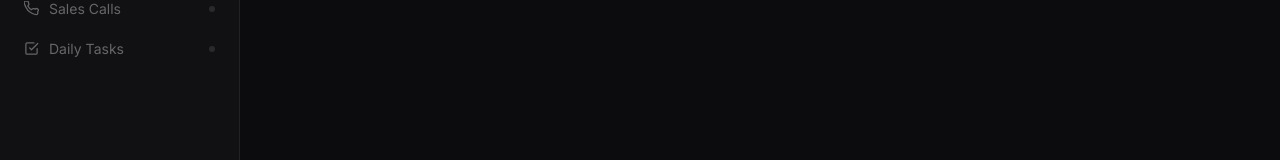
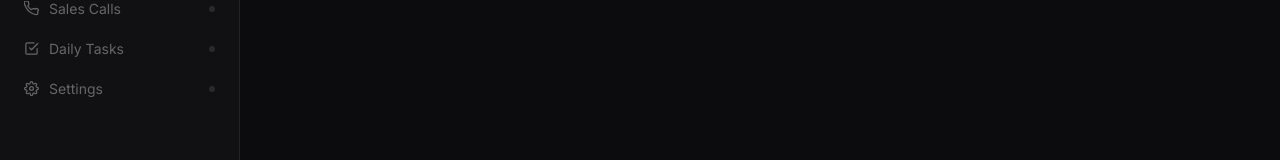
Before and after one commit to mediactive-agency/mediactive-dashboard-v2, a React (Vite) app: page / in a window 1280 px wide. Shown: the part 198-358 px from the top of the page. Built offline with nearby package versions, Linux system fonts and the light colour scheme.

Commit message:
v2: configurable data sources — Sidebar.jsx

```diff
--- a/src/components/Sidebar.jsx
+++ b/src/components/Sidebar.jsx
@@ -5,6 +5,7 @@
   { key: 'outreach',  label: 'Outreach',   icon: <svg width="15" height="15" viewBox="0 0 24 24" fill="none" stroke="currentColor" strokeWidth="2" strokeLinecap="round" strokeLinejoin="round"><line x1="22" y1="2" x2="11" y2="13"/><polygon points="22 2 15 22 11 13 2 9 22 2"/></svg> },
   { key: 'sales',     label: 'Sales Calls', icon: <svg width="15" height="15" viewBox="0 0 24 24" fill="none" stroke="currentColor" strokeWidth="2" strokeLinecap="round" strokeLinejoin="round"><path d="M22 16.92v3a2 2 0 01-2.18 2 19.79 19.79 0 01-8.63-3.07A19.5 19.5 0 013.07 9.81a19.79 19.79 0 01-3.07-8.63A2 2 0 012 0h3a2 2 0 012 1.72c.127.96.361 1.903.7 2.81a2 2 0 01-.45 2.11L6.09 7.91a16 16 0 006 6l1.27-1.27a2 2 0 012.11-.45c.907.339 1.85.573 2.81.7A2 2 0 0122 16.92z"/></svg> },
   { key: 'tasks',     label: 'Daily Tasks', icon: <svg width="15" height="15" viewBox="0 0 24 24" fill="none" stroke="currentColor" strokeWidth="2" strokeLinecap="round" strokeLinejoin="round"><path d="M9 11l3 3L22 4"/><path d="M21 12v7a2 2 0 0 1-2 2H5a2 2 0 0 1-2-2V5a2 2 0 0 1 2-2h11"/></svg> },
+  { key: 'settings',  label: 'Settings', icon: <svg width="15" height="15" viewBox="0 0 24 24" fill="none" stroke="currentColor" strokeWidth="2" strokeLinecap="round" strokeLinejoin="round"><circle cx="12" cy="12" r="3"/><path d="M19.4 15a1.65 1.65 0 0 0 .33 1.82l.06.06a2 2 0 0 1 0 2.83 2 2 0 0 1-2.83 0l-.06-.06a1.65 1.65 0 0 0-1.82-.33 1.65 1.65 0 0 0-1 1.51V21a2 2 0 0 1-2 2 2 2 0 0 1-2-2v-.09A1.65 1.65 0 0 0 9 19.4a1.65 1.65 0 0 0-1.82.33l-.06.06a2 2 0 0 1-2.83 0 2 2 0 0 1 0-2.83l.06-.06a1.65 1.65 0 0 0 .33-1.82 1.65 1.65 0 0 0-1.51-1H3a2 2 0 0 1-2-2 2 2 0 0 1 2-2h.09A1.65 1.65 0 0 0 4.6 9a1.65 1.65 0 0 0-.33-1.82l-.06-.06a2 2 0 0 1 0-2.83 2 2 0 0 1 2.83 0l.06.06a1.65 1.65 0 0 0 1.82.33H9a1.65 1.65 0 0 0 1-1.51V3a2 2 0 0 1 2-2 2 2 0 0 1 2 2v.09a1.65 1.65 0 0 0 1 1.51 1.65 1.65 0 0 0 1.82-.33l.06-.06a2 2 0 0 1 2.83 0 2 2 0 0 1 0 2.83l-.06.06a1.65 1.65 0 0 0-.33 1.82V9a1.65 1.65 0 0 0 1.51 1H21a2 2 0 0 1 2 2 2 2 0 0 1-2 2h-.09a1.65 1.65 0 0 0-1.51 1z"/></svg> },
 ]
 
 function TogglePill({ isDark, onToggle }) {
```
